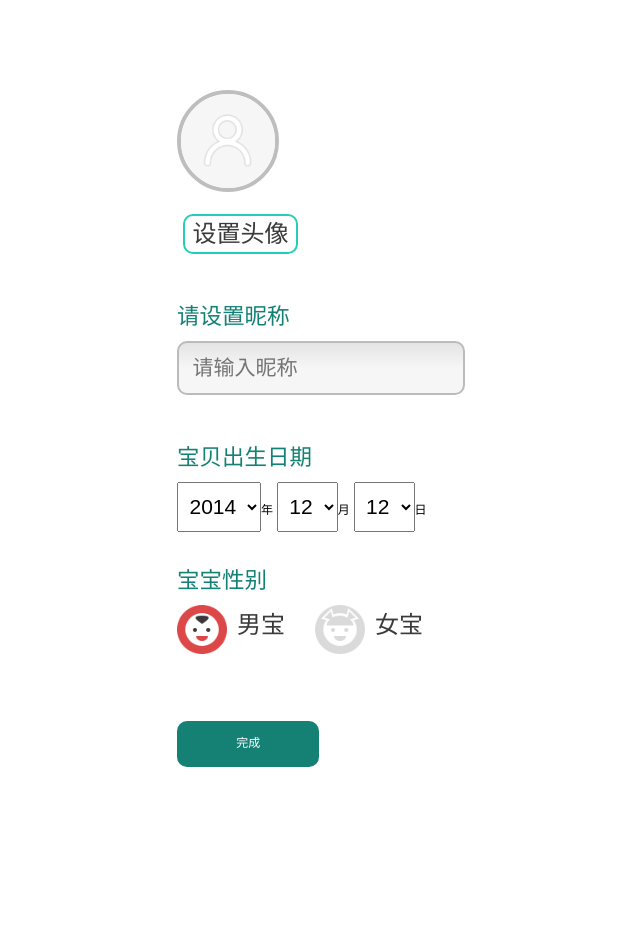
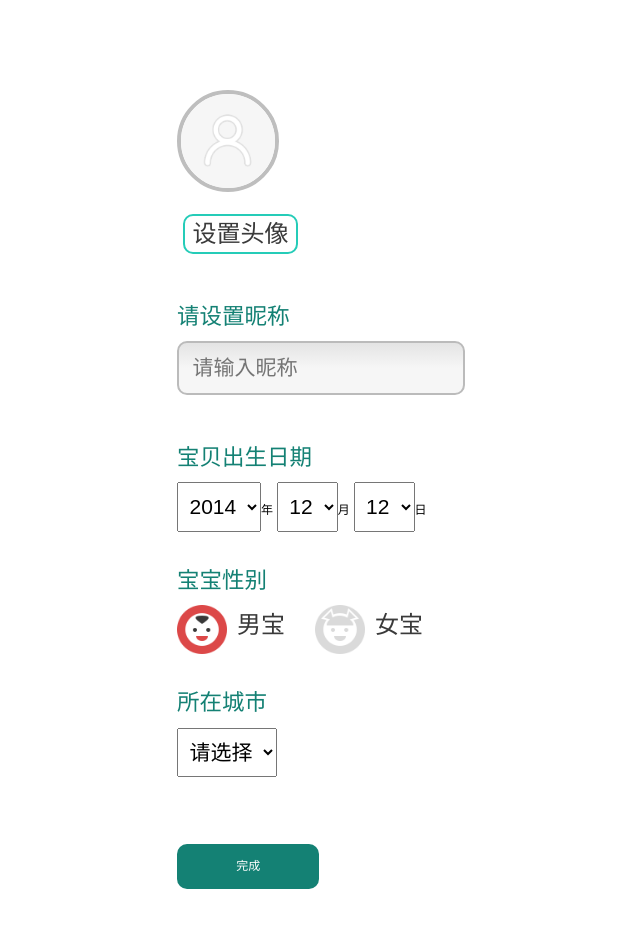
Before and after one commit to dxtiger/boya, a plain HTML site: page 09-02.html in a window 1280 px wide. Shown: the whole page, without its empty margins (238-878 px from the left). Before the commit the page ends 842 px from the top, so only its background shows below. Drawn offline with Linux system fonts and the light colour scheme.

Commit message:
添加所在城市
修改了 08-01.html，09-02.html

```diff
--- a/09-02.html
+++ b/09-02.html
@@ -37,6 +37,15 @@
             <div>宝宝性别</div>
             <input type="hidden" value="1"/><em data-sex="1" class="boy on">男宝</em><em data-sex="0" class="girl">女宝</em>
             <p></p>
+          </div>
+          <div class="item">
+            <div>所在城市</div>
+            <select>
+              <option>请选择</option>
+              <option>北京</option>
+              <option>上海</option>
+            </select>
+            <p></p>
           </div><br/>
           <div class="btn">完成</div>
         </form>
```
Also changed, not shown: 08-01.html (+3 -0 lines).
